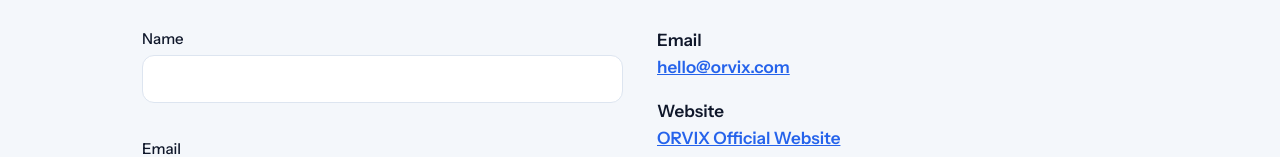
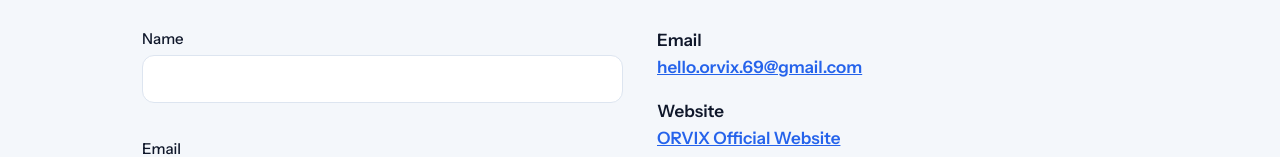
Before and after one commit to helloorvix69-eng/ORVIX, a plain HTML site: page index.html in a window 1280 px wide. Shown: the part 5840-5997 px from the top of the page. Drawn offline with nearby package versions, Linux system fonts and the light colour scheme.

Commit message:
Update index.html

```diff
--- a/index.html
+++ b/index.html
@@ -404,7 +404,7 @@ footer .wrap{display:flex;justify-content:space-between;gap:12px;flex-wrap:wrap}
 <div id="thanks" role="status"></div>
 </form>
 <div class="info">
-<p><b>Email</b><br><a href="mailto:hello@orvix.com">hello@orvix.com</a></p>
+<p><b>Email</b><br><a href="mailto:hello.orvix.69@gmail.com">hello.orvix.69@gmail.com</a></p>
 <p><b>Website</b><br><a href="https://helloorvix69-eng.github.io/ORVIX/" target="_blank" rel="noopener noreferrer">ORVIX Official Website</a></p>
 <p><b>GitHub</b><br><a href="https://github.com/helloorvix69-eng/ORVIX" target="_blank" rel="noopener noreferrer">ORVIX Repository</a></p>
 <p><b>Founder and CEO</b><br>Ayush Kumar</p>
@@ -425,7 +425,7 @@ footer .wrap{display:flex;justify-content:space-between;gap:12px;flex-wrap:wrap}
 <button class="icon-btn" id="toTop" aria-label="Back to top">↑</button>
 
 <script>
-const EMAIL = "hello@orvix.com";
+const EMAIL = "hello.orvix.69@gmail.com";
 const WORKER_URL = "https://orvix-ai.hello-orvix-69.workers.dev";
 const $ = s => document.querySelector(s);
 const $$ = s => [...document.querySelectorAll(s)];
```
